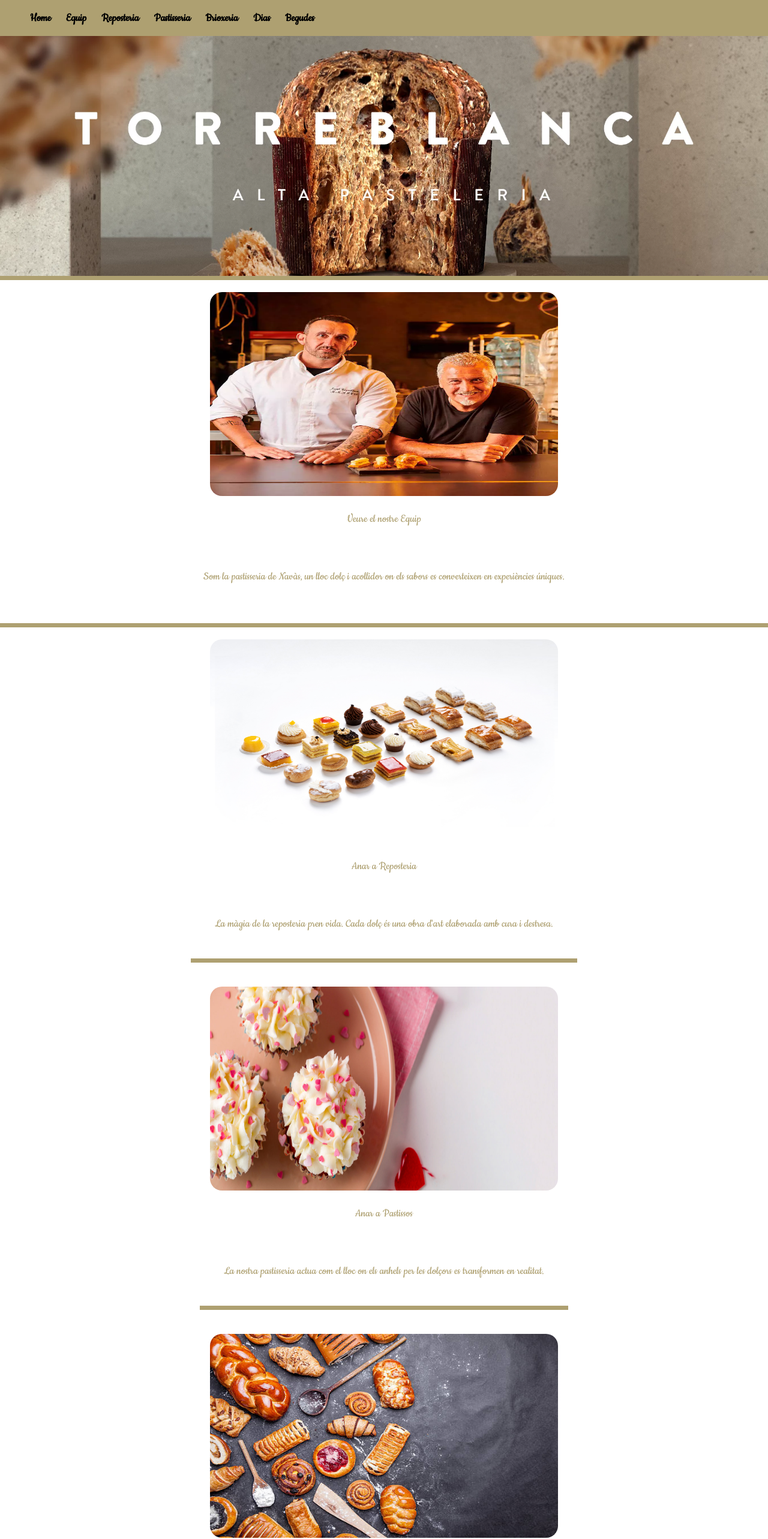
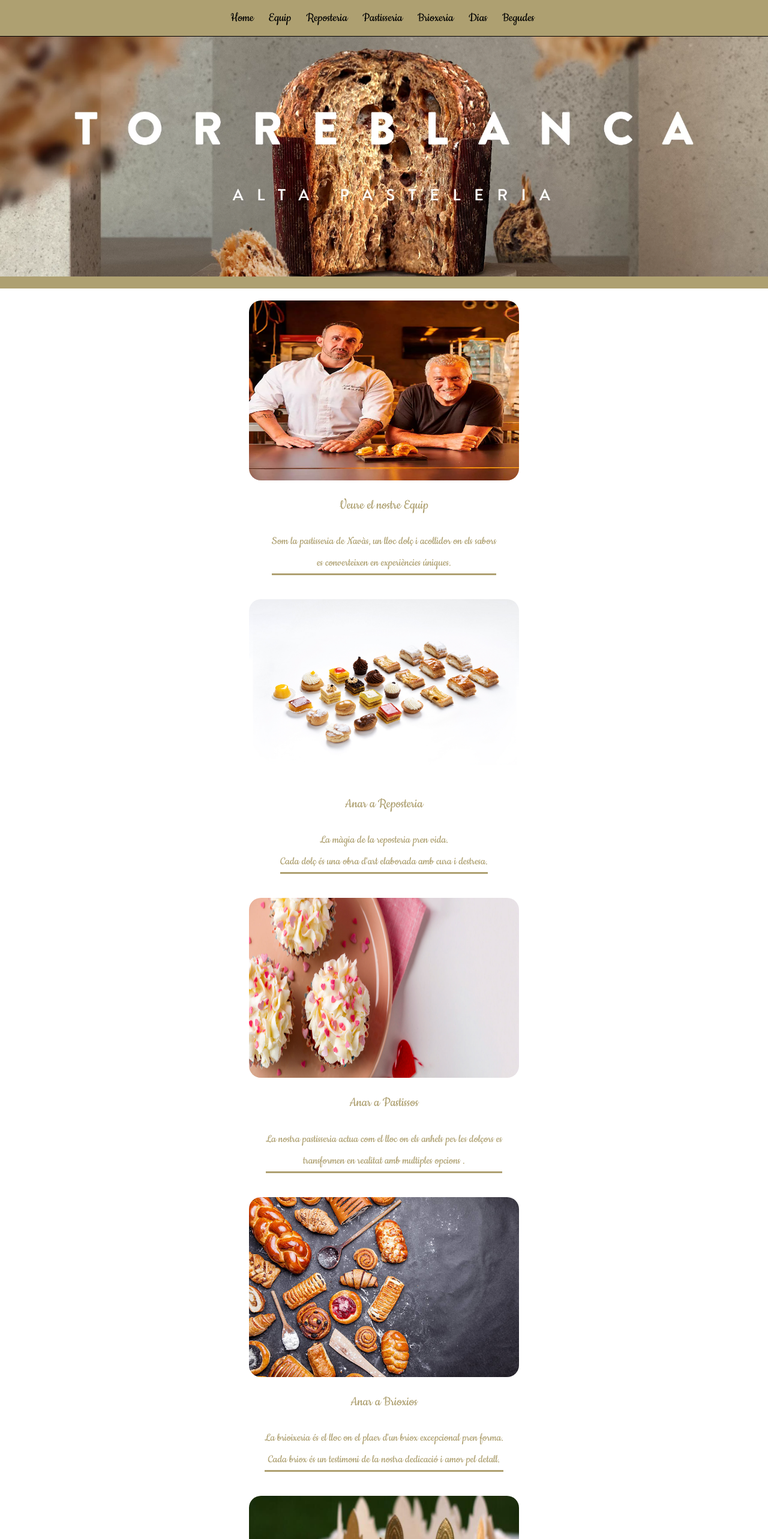
Before and after one commit to danicampdelacreu/pasteleria-casellas_react.js, a React (Create React App) app: page / in a window 1280 px wide. Shown: the top 2566 px of the page at 60% size. Built offline with nearby package versions, Linux system fonts and the light colour scheme.

Commit message:
CSS general,pruebas para cliente

```diff
--- a/src/components/footer/Footer.css
+++ b/src/components/footer/Footer.css
@@ -9,6 +9,7 @@
     align-items: center;
     padding: 20px;
     color: black;
+    border-top:solid black  1px;
 }
 
 
--- a/src/components/header/Header.css
+++ b/src/components/header/Header.css
@@ -1,27 +1,39 @@
+
 .headerGeneral {
     height: 60px;
     display: flex;
+    justify-content: center;
+    align-items: center;
+    background-color: #aea071;
+    border-bottom:solid black 1px;
+}
+
+
+.headerNav {
+    display: flex;
     justify-content: space-between;
     align-items: center;
-    background-color: #aea071;
+    max-width: 100%;
+    padding: 0 20px;
+}
 
-
-}
 
 .headerNav ul {
     list-style: none;
     display: flex;
+    margin: 0;
+    padding: 0;
+}
 
-}
 
 .headerNav li {
     margin-right: 15px;
-    margin-left: 10px
+    margin-left: 10px;
 }
+
 
 .headerNav a {
     text-decoration: none;
     color: black;
-    font-weight: bold;
-    font-size: 20px;
+    font-size: 22px;
 }
--- a/src/routes/home/Home.css
+++ b/src/routes/home/Home.css
@@ -6,8 +6,8 @@
 .image5,
 .image6,
 .image7 {
-    height: 340px;
-    width: 580px;
+    height: 300px;
+    width: 450px;
     border-radius: 20px;
     margin-top: 20px;
 }
@@ -31,11 +31,11 @@
 }
 
 .homeTeam p{
-    padding: 40px;
+
+    border-bottom:solid #aea071 3px;
 }
 .homeTeam{
-    border-bottom:solid #aea071 7px;
-    border-top:solid #aea071  7px;
+    border-top:solid #aea071  20px;
 }
 .homeTeam,
 .homeTeam p{
@@ -46,7 +46,7 @@
     background-color :white;
     color: #aea071;
     font-size:20px;
-    text-align: justify;
+    text-align: center;
     line-height: 1.8;
 }
 
@@ -58,24 +58,24 @@
     transition: background-color 0.3s, color 0.3s, transform 0.3s;
     width: 300px;
     margin-top: 20px;
-    font-size:20px;
+    font-size:24px;
     text-align: center;
     border-radius: 20px 20px;
 
 }
 
 .homeTeam a:hover {
-    height: 28px;
+    height: 37px;
     background-color: white;
     color: #aea071;
     transform: scale(1.1);
     border-radius: 20px 20px;
     box-shadow: 0 8px 10px #aea071;
+
 }
 
 .homeRepost p{
-    padding: 40px;
-    border-bottom:solid #aea071 7px;
+    border-bottom:solid #aea071 3px;
 }
 .homeRepost,
 .homeRepost p {
@@ -86,7 +86,6 @@
     background-color: white;
     color: #aea071;
     font-size:20px;
-
     text-align: center;
     line-height: 1.8;
 
@@ -100,12 +99,12 @@
     transition: background-color 0.3s, color 0.3s, transform 0.3s;
     width: 300px;
     margin-top: 20px;
-    font-size:20px;
+    font-size:24px;
     text-align: center;
 }
 
 .homeRepost a:hover {
-    height: 28px;
+    height: 37px;
     background-color: white;
     color: #aea071;
     transform: scale(1.1);
@@ -114,8 +113,7 @@
 }
 
 .homePastel p{
-    padding: 40px;
-    border-bottom:solid #aea071 7px;
+    border-bottom:solid #aea071 3px;
 }
 .homePastel,
 .homePastel p {
@@ -139,12 +137,12 @@
     transition: background-color 0.3s, color 0.3s, transform 0.3s;
     width: 300px;
     margin-top: 20px;
-    font-size:20px;
+    font-size:24px;
     text-align: center;
 }
 
 .homePastel a:hover {
-    height: 28px;
+    height: 37px;
     background-color: white;
     color: #aea071;
     transform: scale(1.1);
@@ -153,8 +151,7 @@
 }
 
 .homeBriox p{
-    padding: 40px;
-    border-bottom:solid #aea071 7px;
+    border-bottom:solid #aea071 3px;
 }
 .homeBriox,
 .homeBriox p {
@@ -178,12 +175,12 @@
     transition: background-color 0.3s, color 0.3s, transform 0.3s;
     width: 300px;
     margin-top: 20px;
-    font-size:20px;
+    font-size:24px;
     text-align: center;
 }
 
 .homeBriox a:hover {
-    height: 28px;
+    height: 37px;
     background-color: white;
     color: #aea071;
     transform: scale(1.1);
@@ -192,8 +189,8 @@
 }
 
 .homeDays p{
-    padding: 40px;
-    border-bottom:solid #aea071 7px;
+
+    border-bottom:solid #aea071 3px;
 }
 .homeDays,
 .homeDays p {
@@ -218,12 +215,12 @@
     transition: background-color 0.3s, color 0.3s, transform 0.3s;
     width: 300px;
     margin-top: 20px;
-    font-size:20px;
+    font-size:24px;
     text-align: center;
 }
 
 .homeDays a:hover {
-    height: 28px;
+    height: 37px;
     background-color: white;
     color: #aea071;
     transform: scale(1.1);
@@ -232,11 +229,9 @@
 }
 
 .homeDrinks p{
-    padding: 40px;
+    border-bottom:solid #aea071 3px;
 }
-.homeDrinks{
-    border-bottom:solid #aea071 7px;
-}
+
 
 .homeDrinks,
 .homeDrinks p {
@@ -259,12 +254,12 @@
     transition: background-color 0.3s, color 0.3s, transform 0.3s;
     width: 300px;
     margin-top: 20px;
-    font-size:20px;
+    font-size:24px;
     text-align: center;
 }
 
 .homeDrinks a:hover {
-    height: 28px;
+    height: 37px;
     background-color: white;
     color: #aea071;
     transform: scale(1.1);
--- a/src/routes/home/Home.jsx
+++ b/src/routes/home/Home.jsx
@@ -21,7 +21,7 @@
                 <img class='image2' src={team} />
                 <Link to="/team">Veure el nostre Equip</Link>
                 <p>
-                    Som la pastisseria de Navàs, un lloc dolç i acollidor on els sabors es converteixen en experiències úniques.
+                    Som la pastisseria de Navàs, un lloc dolç i acollidor on els sabors <br/> es converteixen en experiències úniques.
                 </p>
 
             </div>
@@ -29,7 +29,7 @@
                 <img class='image3' src={repost} />
                 <Link to="/repost">Anar a Reposteria</Link>
                 <p>
-                    La màgia de la reposteria pren vida.
+                    La màgia de la reposteria pren vida.<br/>
                     Cada dolç és una obra d'art elaborada amb cura i destresa.
                 </p>
             </div>
@@ -37,14 +37,14 @@
                 <img class='image4' src={pastel} />
                 <Link to="/pastel">Anar a Pastissos</Link>
                 <p>
-                    La nostra pastisseria actua com el lloc on els anhels per les dolçors es transformen en realitat.
+                    La nostra pastisseria actua com el lloc on els anhels per les dolçors es <br/>transformen en realitat amb multiples opcions .
                 </p>
             </div>
             <div class='homeBriox'>
                 <img class='image5' src={briox} />
                 <Link to="/briox">Anar a Brioxios</Link>
                 <p>
-                    La brioixeria és el lloc on el plaer d'un briox excepcional pren forma.
+                    La brioixeria és el lloc on el plaer d'un briox excepcional pren forma.<br/>
                     Cada briox és un testimoni de la nostra dedicació i amor pel detall.
                 </p>
             </div>
@@ -52,8 +52,8 @@
                 <img class='image6' src={days} />
                 <Link to="/days">Veure productes dies Especials</Link>
                 <p>
-                    En les ocasions especials, la nostra creativitat pren volada per crear moments inoblidables.
-                    Amb cada data destacada, donem vida a postres únics que capturen l'esperit de la celebració.
+                    En les ocasions especials, la nostra creativitat pren volada<br/> per crear moments inoblidables
+                    Amb cada data destacada, donem vida a<br/> postres únics que capturen l'esperit de la celebració.
                 </p>
 
             </div>
@@ -61,8 +61,8 @@
                 <img class='image7' src={drinks} />
                 <Link to="/drinks">Anar al nostre Celler</Link>
                 <p>
-                    En el nostre racó de cava, vins i ratafia, ens endinsem en el fascinant món dels sabors i aromes.
-                    Vine i brinda amb nosaltres, on la varietat i la qualitat es fonen per celebrar els plaers del paladar.
+                    En el nostre racó de cava, vins i ratafia, ens endinsem en el<br/>fascinant món dels sabors i aromes.
+                    Vine i brinda amb nosaltres, on la varietat i <br/>la qualitat es fonen per celebrar els plaers del paladar.
                 </p>
 
             </div>
--- a/src/routes/team/Team.css
+++ b/src/routes/team/Team.css
@@ -6,12 +6,21 @@
 .teamPhoto1 {
     width: 100%;
     height: 500px;
+    border-bottom:solid black  1px;
 }
 
-.teamGeneral,
+
 .teamGeneral h2 {
     display: flex;
     flex-direction: column;
     align-items: center;
     justify-content: center;
+
 }
+.teamGeneral p {
+    text-align: justify;
+    line-height: 1.8;
+    margin-left: 30px;
+    margin-right: 30px;
+    font-size: 18px;
+}
--- a/src/routes/team/Team.jsx
+++ b/src/routes/team/Team.jsx
@@ -12,7 +12,7 @@
                 <h2>Nosaltres</h2>
                 <p>
                     Som la pastisseria de Navàs, un lloc dolç i acollidor on els sabors es converteixen en experiències úniques.
-                    Fundada fa un any per l'Edu i l'Ester, la nostra passió per crear delícies artesanals és el que ens impulsa.
+                    Fundada el 2022 per l'Edu i l'Ester, la nostra passió per crear delícies artesanals és el que ens impulsa.
                     Cada pastís, galeta i postres que surten de la nostra cuina està ple d'amor i dedicació. El nostre objectiu
                     és endolcir els moments especials de la teva vida amb cada mossegada. Benvinguts a un any de sabor i dolçor a Navàs!
                 </p>
```
